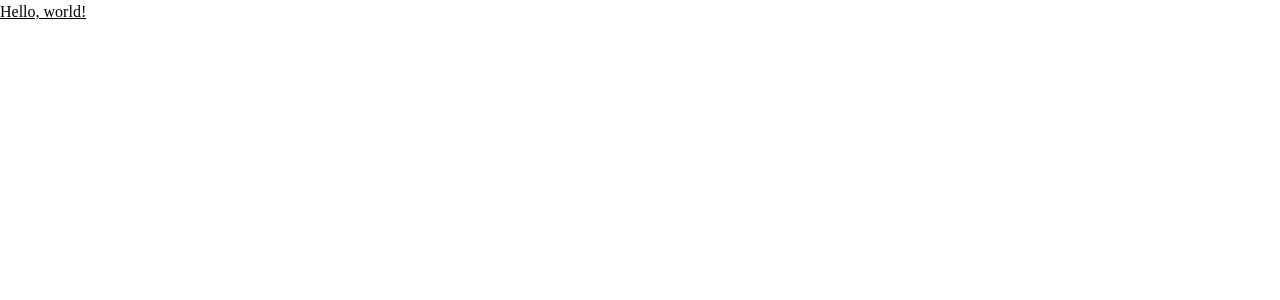
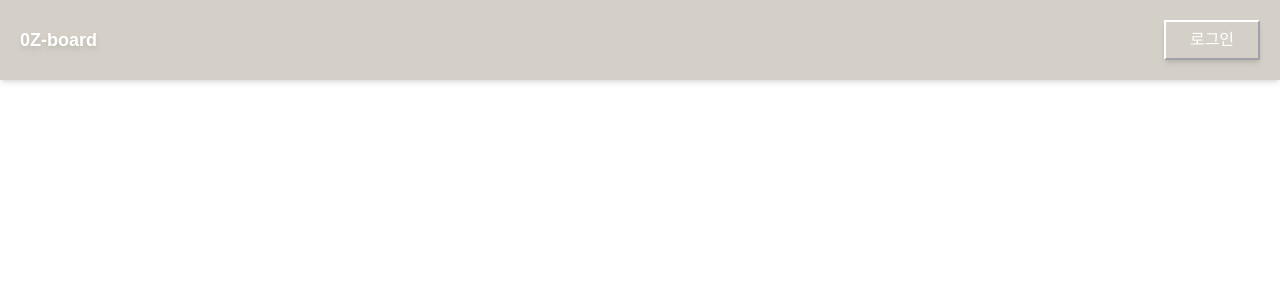
Before and after one commit to Y0ungZ/WizSched, a React (Vite) app in the folder frontend/: page / in a window 1280 px wide. Shown: the top 300 px of the page. Built offline with nearby package versions, Linux system fonts and the light colour scheme; a web font is replaced by a local one.

Commit message:
feat: 라우터 설정, 파일명 변경

```diff
--- a/frontend/index.html
+++ b/frontend/index.html
@@ -8,6 +8,6 @@
   </head>
   <body>
     <div id="root"></div>
-    <script type="module" src="/src/main.tsx"></script>
+    <script type="module" src="/src/index.tsx"></script>
   </body>
 </html>
--- a/frontend/src/App.tsx
+++ /dev/null
@@ -1,5 +0,0 @@
-const App = () => {
-  return <h1 className="underline">Hello, world!</h1>;
-};
-
-export default App;
--- /dev/null
+++ b/frontend/src/constants/path.ts
@@ -0,0 +1,4 @@
+export const ROUTE_PATH = Object.freeze({
+  ROOT: '/',
+  LOGIN: 'login',
+});
--- a/frontend/src/main.tsx
+++ b/frontend/src/index.tsx
@@ -1,10 +1,11 @@
 import React from 'react';
 import ReactDOM from 'react-dom/client';
-import App from '@/App';
+import { RouterProvider } from 'react-router-dom';
+import router from '@/router';
 import '@/index.css';
 
 ReactDOM.createRoot(document.getElementById('root')!).render(
   <React.StrictMode>
-    <App />
+    <RouterProvider router={router} />
   </React.StrictMode>,
 );
--- /dev/null
+++ b/frontend/src/router.tsx
@@ -0,0 +1,19 @@
+import { createBrowserRouter } from 'react-router-dom';
+import Layout from '@/components/layout/Layout';
+import { ROUTE_PATH } from '@/constants/path';
+import LoginPage from '@/pages/LoginPage';
+
+const router = createBrowserRouter([
+  {
+    path: ROUTE_PATH.ROOT,
+    element: <Layout />,
+    children: [
+      {
+        path: ROUTE_PATH.LOGIN,
+        element: <LoginPage />,
+      },
+    ],
+  },
+]);
+
+export default router;
```
